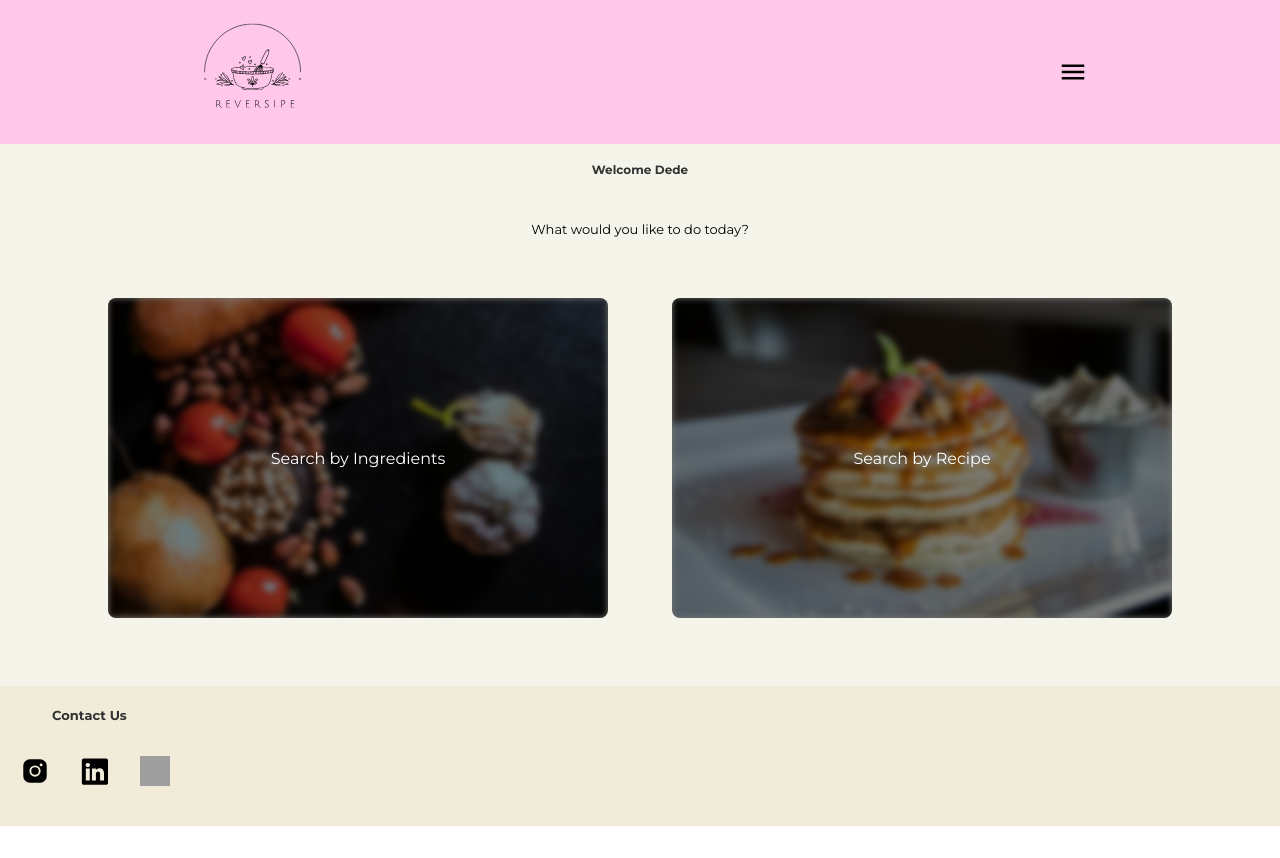
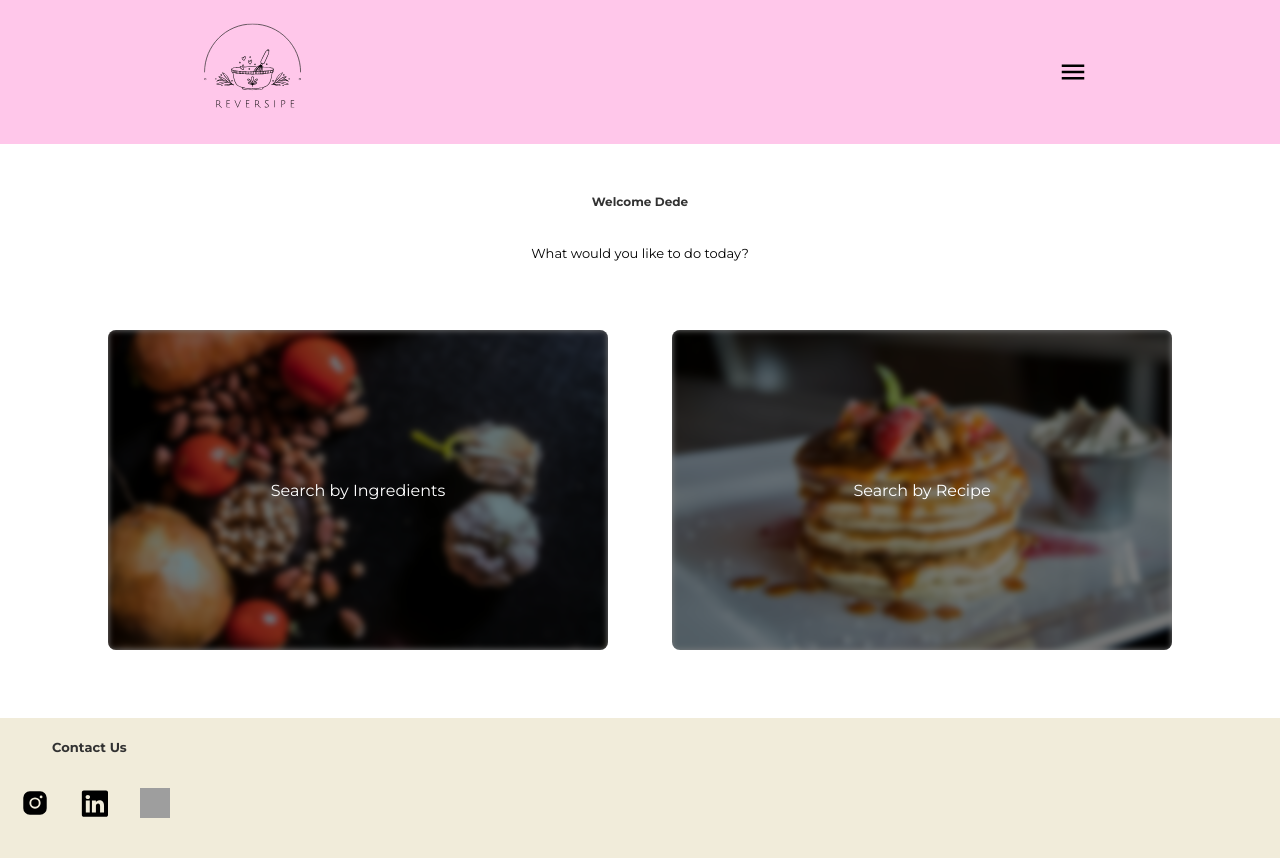
Before and after one commit to Dedeemiko/Reversipe, a React (Vite) app: page / in a window 1280 px wide. Before the commit the page ends 826 px from the top, so only its background shows below. Built offline with nearby package versions, Linux system fonts and the light colour scheme; grey boxes are pictures that could not be loaded.

Commit message:
Remove background color and fix padidng

```diff
--- a/src/components/HomePageContent/HomePageContent.scss
+++ b/src/components/HomePageContent/HomePageContent.scss
@@ -7,18 +7,17 @@
 .homepage-content {
 	display: flex;
 	flex-direction: column;
-	background-color: $primary-background-color;
 
 	h2 {
 		display: flex;
 		justify-content: center;
-		padding: 1rem;
+		padding: 3rem 2rem 2rem;
 	}
 
 	p {
 		display: flex;
 		justify-content: center;
-		padding: 1.5rem;
+		padding: 0 1.5rem 2rem;
 	}
 
 	&__options {
```
